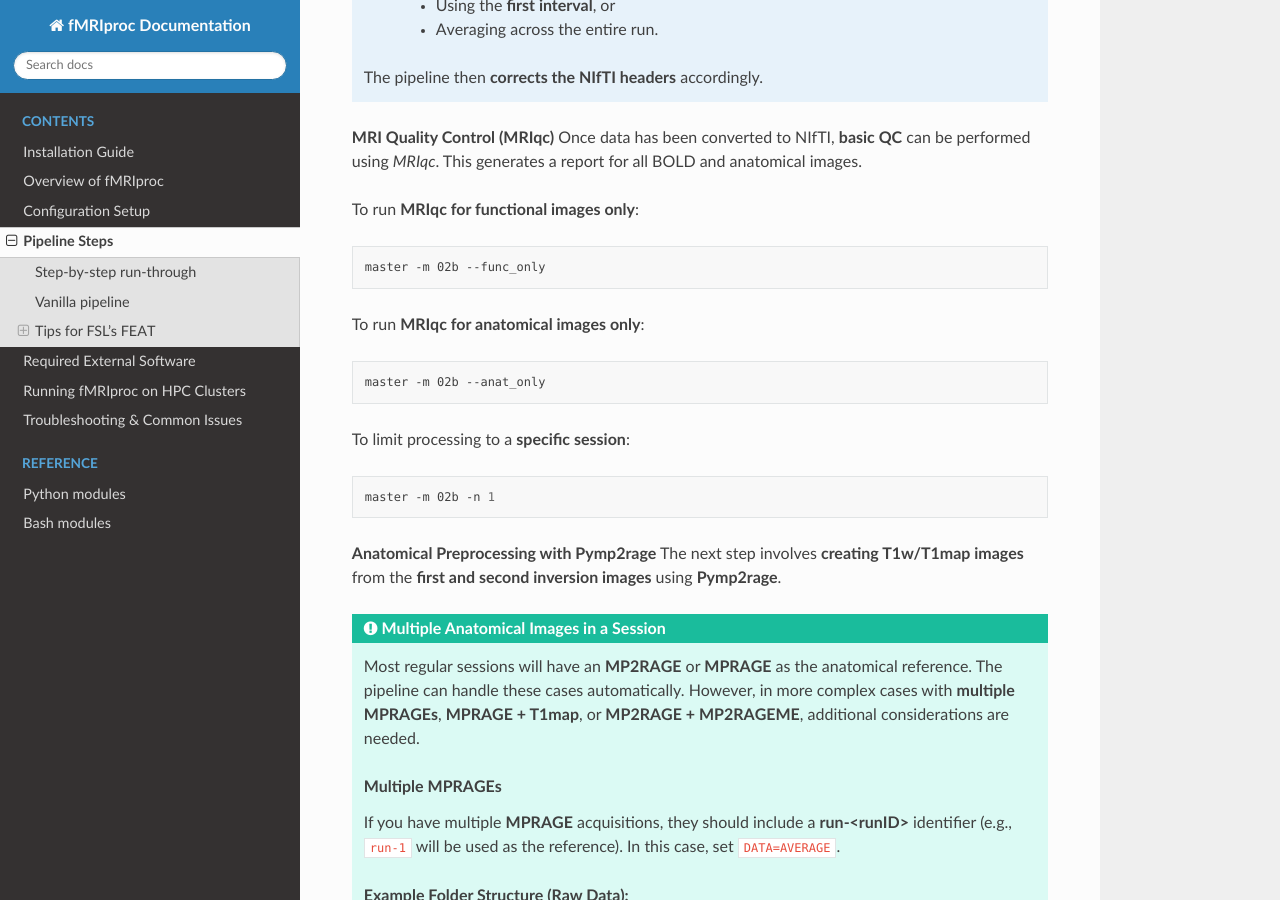
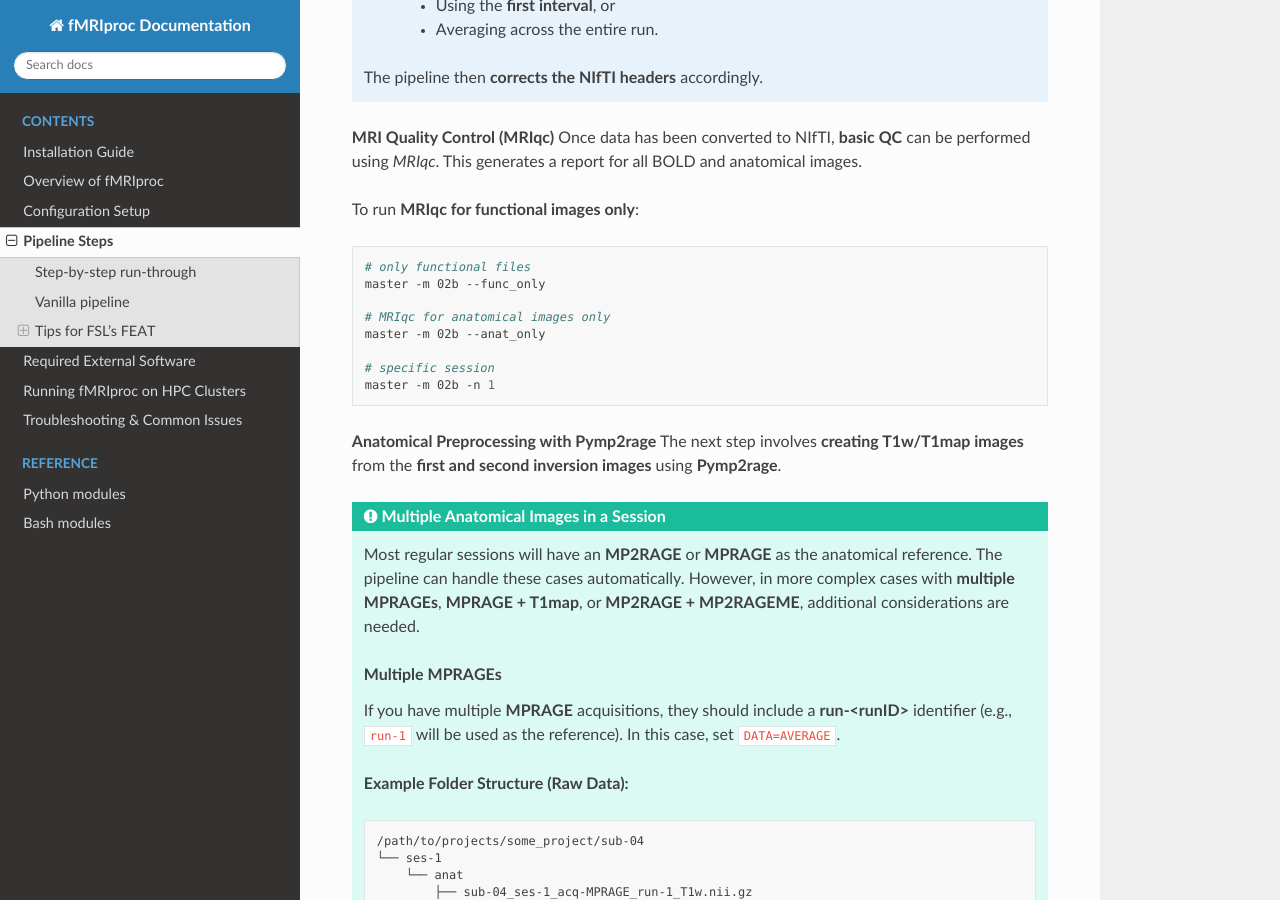
Before and after one commit to gjheij/fmriproc, a Sphinx documentation site: the page built from doc/source/pipeline_steps.rst, in a window 1280 px wide and 900 px high, scrolled down 3752 px. Built offline with Sphinx 7.4.7 and the Read the Docs theme 3.1.0, drawn with Linux system fonts in a browser that asks for light colours; the version number could not be read and is left out.

Commit message:
format mriqc

```diff
--- a/doc/source/pipeline_steps.rst
+++ b/doc/source/pipeline_steps.rst
@@ -205,20 +205,14 @@ To run **MRIqc for functional images only**:
 
 .. code-block:: bash
 
+    # only functional files
     master -m 02b --func_only
 
-To run **MRIqc for anatomical images only**:
-
-.. code-block:: bash
-
+    # MRIqc for anatomical images only
     master -m 02b --anat_only
 
-To limit processing to a **specific session**:
-
-.. code-block:: bash
-
+    # specific session
     master -m 02b -n 1
-
 
 **Anatomical Preprocessing with Pymp2rage**
 The next step involves **creating T1w/T1map images** from the **first and second inversion images** using **Pymp2rage**.
```
